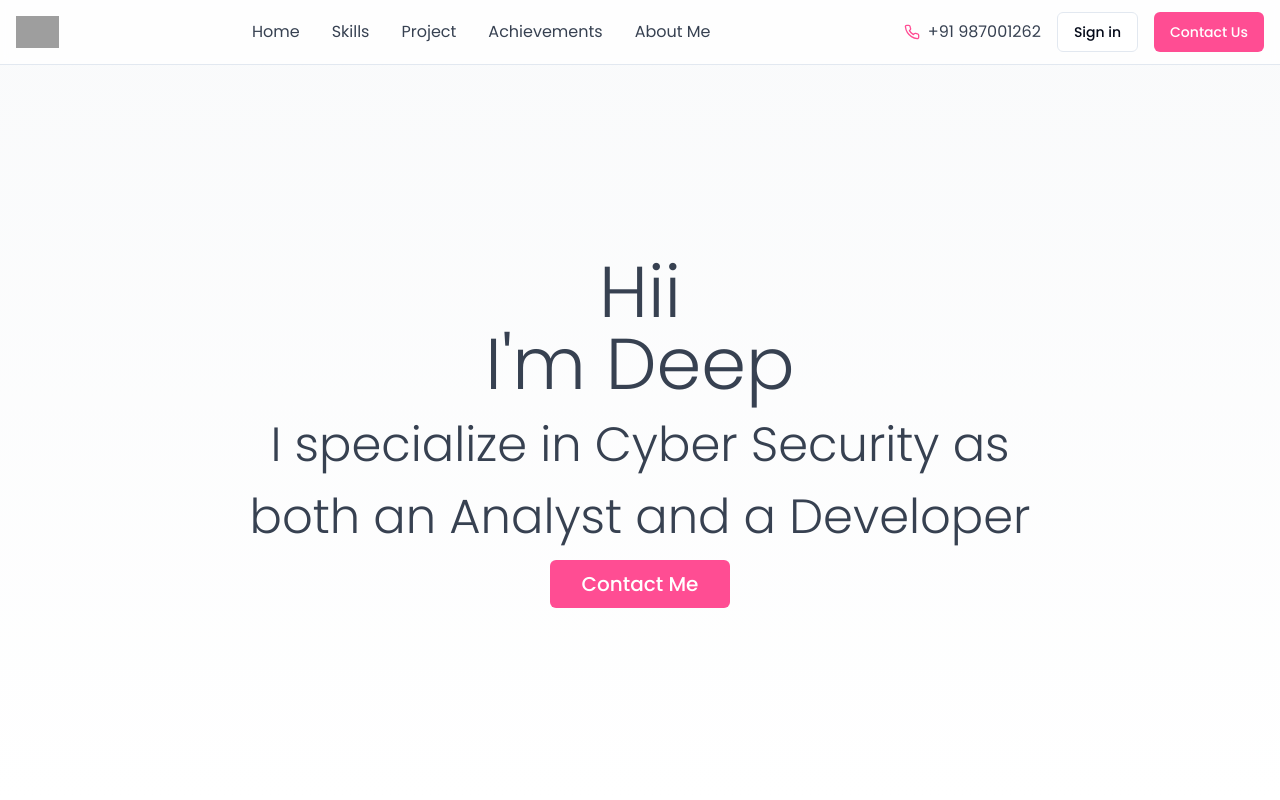
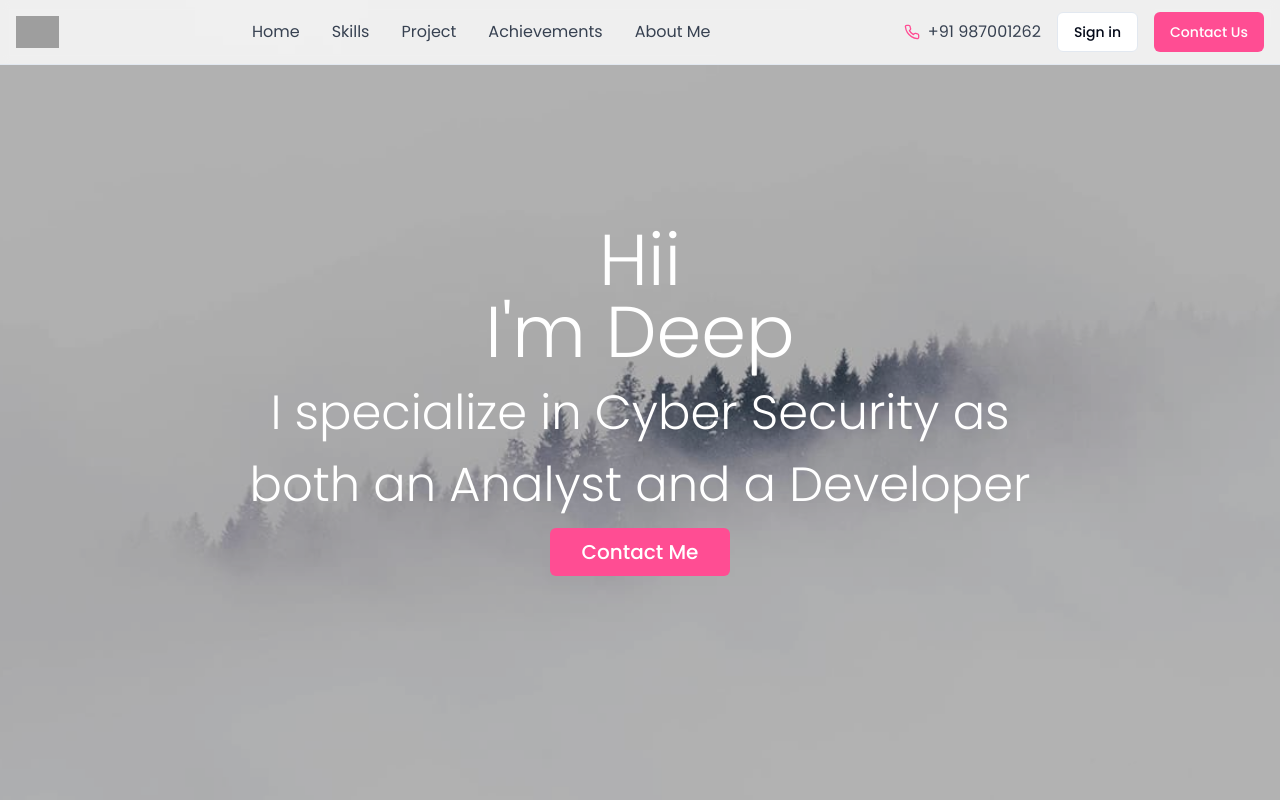
Before and after one commit to Teamd3p/deepratanpara, a React (Vite) app: page / in a window 1280 px wide. Shown: the top 800 px of the page. Built offline with nearby package versions, Linux system fonts and the light colour scheme; grey boxes are pictures that could not be loaded.

Commit message:
Add background image to hero section
Implement a background image for the hero section to enhance visual appeal.
[skip gpt_engineer]

```diff
--- a/src/components/Hero.tsx
+++ b/src/components/Hero.tsx
@@ -2,10 +2,21 @@ import { Button } from "@/components/ui/button";
 
 const Hero = () => {
   return (
-    <div className="min-h-screen flex items-center justify-center bg-gradient-to-b from-gray-50 to-white pt-16">
-      <div className="container mx-auto px-4">
+    <div
+      className="min-h-screen flex items-center justify-center relative"
+      style={{
+        backgroundImage: "url('/lovable-uploads/9eecee0c-ca57-43da-b041-7d12a7763ce2.png')",
+        backgroundSize: "cover",
+        backgroundPosition: "center",
+        backgroundRepeat: "no-repeat"
+      }}
+    >
+      {/* Overlay to ensure text readability */}
+      <div className="absolute inset-0 bg-black/30"></div>
+
+      <div className="container mx-auto px-4 relative z-10">
         <div className="text-center space-y-4">
-          <h1 className="text-6xl md:text-7xl font-light text-gray-700 leading-tight">
+          <h1 className="text-6xl md:text-7xl font-light text-white leading-tight">
             Hii
             <br />
             I'm Deep
```
Also changed, not shown: public/lovable-uploads/9eecee0c-ca57-43da-b041-7d12a7763ce2.png (added).
